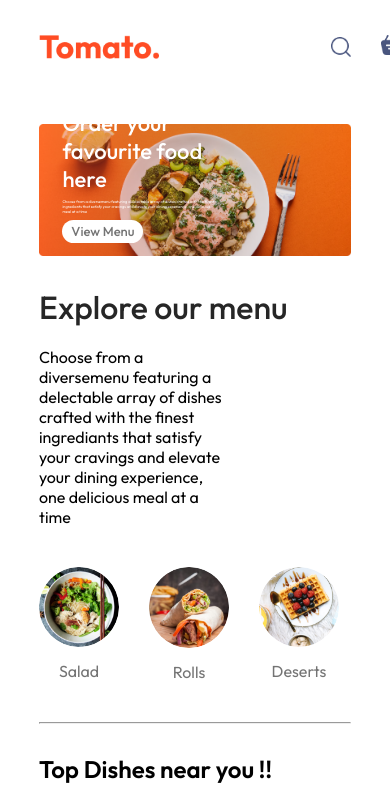
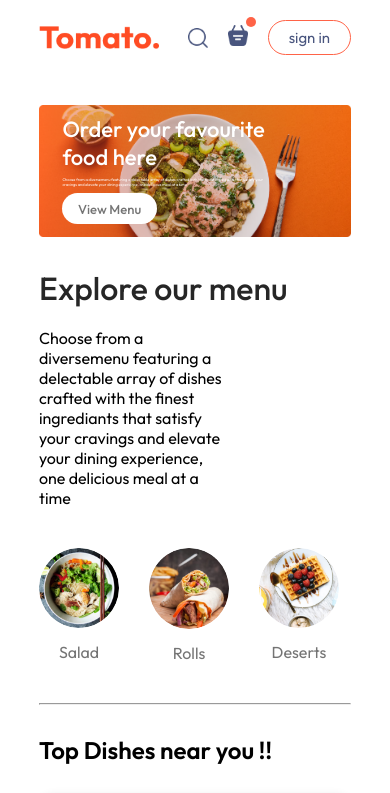
Before and after one commit to HasangiComplex/Food-Delivery-App-Front-end-, a React (Vite) app: page / in a window 390 px wide. Shown: the top 793 px of the page. Built offline with nearby package versions, Linux system fonts and the light colour scheme.

Commit message:
made header component responsive

```diff
--- a/src/components/Header/Header.css
+++ b/src/components/Header/Header.css
@@ -35,3 +35,22 @@
     font-size: max(1vw,13px);
     border-radius: 50px;
 }
+
+@media (max-width: 1050px) {
+    .header-contents{
+        max-width: 45%;
+    }
+
+}
+@media (max-width: 750px) {
+    .header-contents{
+        max-width: 65%;
+    }
+    .header-content p{
+        display: none;
+    }
+    .header-contents button{
+        padding: 2vw 4vw;
+    }
+
+}
--- a/src/components/Navbar/Navbar.css
+++ b/src/components/Navbar/Navbar.css
@@ -83,7 +83,7 @@
     }
 
     .navbar-right{
-        width: 20px;
+        gap: 20px;
     }
     .navbar-right img{
         width: 20px;
```
